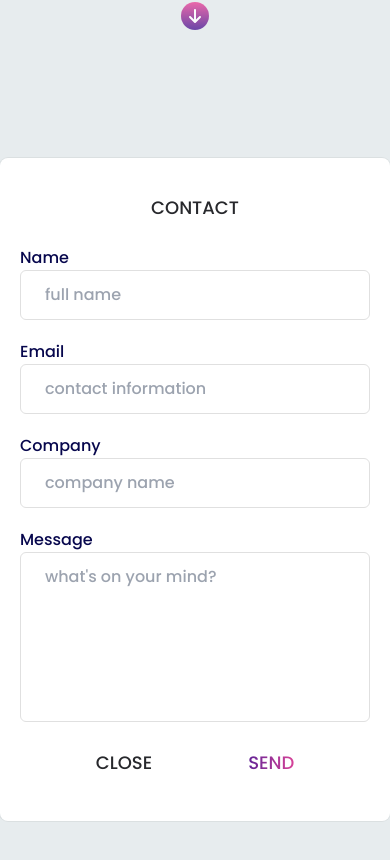
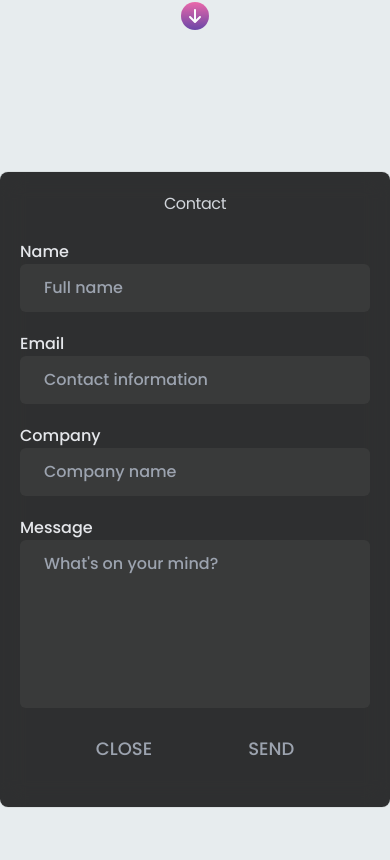
Before and after one commit to Theo-Selin/vue-portfolio, a Vue app in the folder client/: page /#/contact in a window 390 px wide. Shown: the part 777-1637 px from the top of the page. Built offline with nearby package versions, Linux system fonts and the light colour scheme.

Commit message:
universal design choices

```diff
--- a/client/src/components/ContactForm.vue
+++ b/client/src/components/ContactForm.vue
@@ -5,70 +5,74 @@
       class="relative mx-auto items-center flex flex-col justify-center h-screen max-w-[1350px]"
     >
       <div
-        className="my-20 max-w-[650px] rounded-lg bg-white p-5 md:shadow-lg ring-1 ring-black ring-opacity-5"
+        className="my-20 max-w-[650px] rounded-lg bg-black/80 backdrop-blur-md p-5 md:shadow-lg ring-1 ring-black ring-opacity-5"
       >
         <h1
-          class="flex itemx-center justify-center uppercase font-medium text-lg pt-4"
+          class="flex justify-center text-1xl tracking-tight text-gray-300 sm:text-2xl"
         >
           Contact
         </h1>
         <form ref="form" @submit.prevent="sendEmail" className="py-6 md:px-9">
           <div className="mb-5">
-            <label className="mb-3 block text-base font-medium text-[#07074D]">
+            <label className="mb-3 block text-base font-medium text-gray-200">
               Name
               <input
                 type="text"
                 name="name"
-                placeholder="full name"
-                className="w-full rounded-md border border-[#e0e0e0] bg-white py-3 px-6 text-base font-medium text-[#6B7280] outline-none focus:border-violet-400 focus:shadow-md"
+                placeholder="Full name"
+                className="w-full rounded-md bg-white/5 py-3 px-6 text-base font-medium text-gray-400 outline-none focus:shadow-md"
               />
             </label>
           </div>
 
           <div className="mb-5">
-            <label className="mb-3 block text-base font-medium text-[#07074D]">
+            <label className="mb-3 block text-base font-medium text-gray-200">
               Email
               <input
                 type="email"
                 name="email"
-                placeholder="contact information"
-                className="w-full rounded-md border border-[#e0e0e0] bg-white py-3 px-6 text-base font-medium text-[#6B7280] outline-none focus:border-violet-400 focus:shadow-md"
+                placeholder="Contact information"
+                className="w-full rounded-md bg-white/5 py-3 px-6 text-base text-gray-400 outline-none focus:shadow-md"
               />
             </label>
           </div>
 
           <div className="mb-5">
-            <label className="mb-3 block text-base font-medium text-[#07074D]">
+            <label className="mb-3 block text-base font-medium text-gray-200">
               Company
               <input
                 type="text"
                 name="company"
-                placeholder="company name"
-                className="w-full rounded-md border border-[#e0e0e0] bg-white py-3 px-6 text-base font-medium text-[#6B7280] outline-none focus:border-violet-400 focus:shadow-md"
+                placeholder="Company name"
+                className="w-full rounded-md bg-white/5 py-3 px-6 text-base font-medium text-gray-400 outline-none focus:shadow-md"
               />
             </label>
           </div>
 
           <div className="mb-5">
-            <label className="mb-3 block text-base font-medium text-[#07074D]">
+            <label className="mb-3 block text-base font-medium text-gray-200">
               Message
               <textarea
                 name="message"
                 rows="6"
-                placeholder="what's on your mind?"
-                className="w-full resize-none overflow-hidden rounded-md border border-[#e0e0e0] bg-white py-3 px-6 text-base font-medium text-[#6B7280] outline-none focus:border-violet-400 focus:shadow-md"
+                placeholder="What's on your mind?"
+                className="w-full resize-none overflow-hidden rounded-md bg-white/5 py-3 px-6 text-base font-medium text-gray-400 outline-none focus:shadow-md"
               />
             </label>
           </div>
 
           <div class="flex items-center space-x-20 justify-center">
-            <button @click="goTo('main')" type="button" class="link uppercase">
+            <button
+              @click="goTo('main')"
+              type="button"
+              class="link text-gray-400 text-md uppercase"
+            >
               Close
             </button>
             <button
               @click="showToast"
               type="submit"
-              class="link bg-gradient-to-r from-violet-900 to-pink-500 bg-clip-text text-transparent uppercase"
+              class="link text-gray-400 uppercase"
             >
               Send
             </button>
--- a/client/src/index.css
+++ b/client/src/index.css
@@ -6,7 +6,7 @@
 
 @layer base {
   body {
-    @apply font-body text-[#27282c];
+    @apply font-body text-[#27282c] bg-[#E7ECEE] scroll-smooth;
   }
 
   /* For Webkit-based browsers (Chrome, Safari and Opera) */
@@ -23,10 +23,6 @@
 }
 
 @layer components {
-  #container {
-    @apply bg-[#E7ECEE] scroll-smooth
-  }
-
   .typography {
     @apply block transition-all duration-300 cursor-default md:hover:transform md:hover:translate-x-2
   }
--- a/client/src/views/About.vue
+++ b/client/src/views/About.vue
@@ -32,7 +32,7 @@
       </div>
 
       <div
-        class="relative image h-[450] w-[450px] md:inline lg:h-[800px] lg:w-[800px]"
+        class="relative image h-[450] w-[450px] md:inline lg:h-[800px] lg:w-[750px]"
       >
         <img src="../assets/tiger.png" layout="fill" objectFit="contain" />
       </div>
--- a/client/src/views/Experience.vue
+++ b/client/src/views/Experience.vue
@@ -8,13 +8,13 @@
           class="space-y-3 text-5xl font-semibold tracking-wide lg:text-7xl xl:text-7xl"
         >
           <span
-            class="typography bg-gradient-to-r from-yellow-400 to-red-600 bg-clip-text text-transparent"
+            class="typography tracking-widest bg-gradient-to-r from-yellow-400 to-red-600 bg-clip-text text-transparent"
           >
             UI/UX
           </span>
-          <span class="typography">Backend</span>
+          <span class="typography tracking-tight">Backend</span>
           <span
-            class="typography bg-gradient-to-r from-blue-600 to-green-600 bg-clip-text text-transparent"
+            class="typography tracking-wider bg-gradient-to-r from-blue-600 to-green-600 bg-clip-text text-transparent"
           >
             Frontend
           </span>
--- a/client/src/views/Landing.vue
+++ b/client/src/views/Landing.vue
@@ -19,7 +19,7 @@
         <div
           class="flex items-center justify-center space-x-4 md:justify-start"
         >
-          <button @click="goTo('info')" class="link uppercase">Details</button>
+          <router-link to="/about" class="link uppercase">About</router-link>
           <router-link
             to="/contact"
             class="link animate-fast-pulse bg-gradient-to-r from-violet-900 to-pink-500 bg-clip-text text-transparent uppercase"
@@ -32,24 +32,6 @@
         class="relative image h-[450px] w-full transition-all duration-500 md:inline lg:h-[800px] lg:w-[500px]"
       >
         <img src="../assets/me.png" layout="fill" objectFit="contain" />
-      </div>
-    </section>
-    <div class="static h-[200vh]"></div>
-    <div
-      class="fixed w-full flex items-center text-white justify-center z-40 h-20 top-[90vh] md:top-[95vh]"
-    >
-      <font-awesome-icon
-        @click="goTo('info')"
-        icon="fa-solid fa-arrow-down"
-        class="arrow"
-      />
-    </div>
-    <section
-      ref="info"
-      class="relative z-40 -mt-[100vh] min-h-screen bg-black/80 backdrop-blur-md"
-    >
-      <div class="space-y-10">
-        <div>Extra info</div>
       </div>
     </section>
   </main>
```
